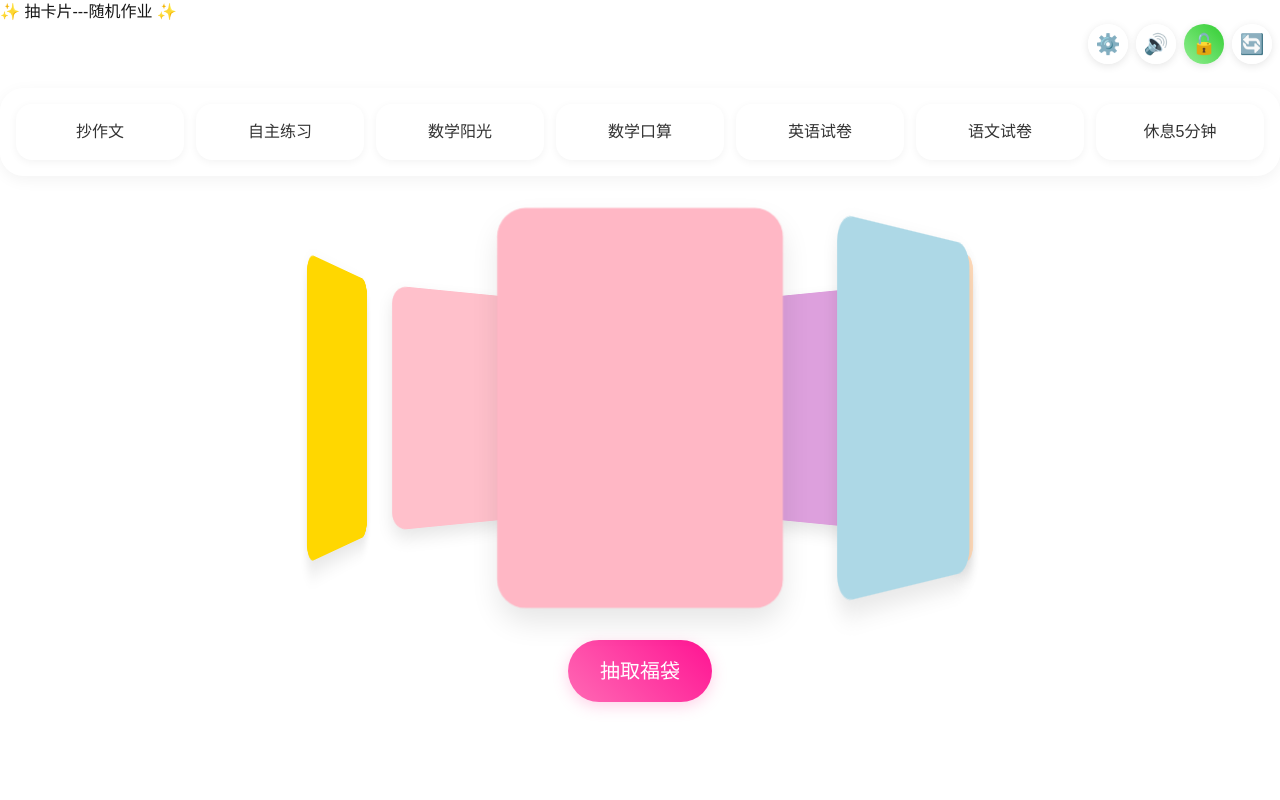
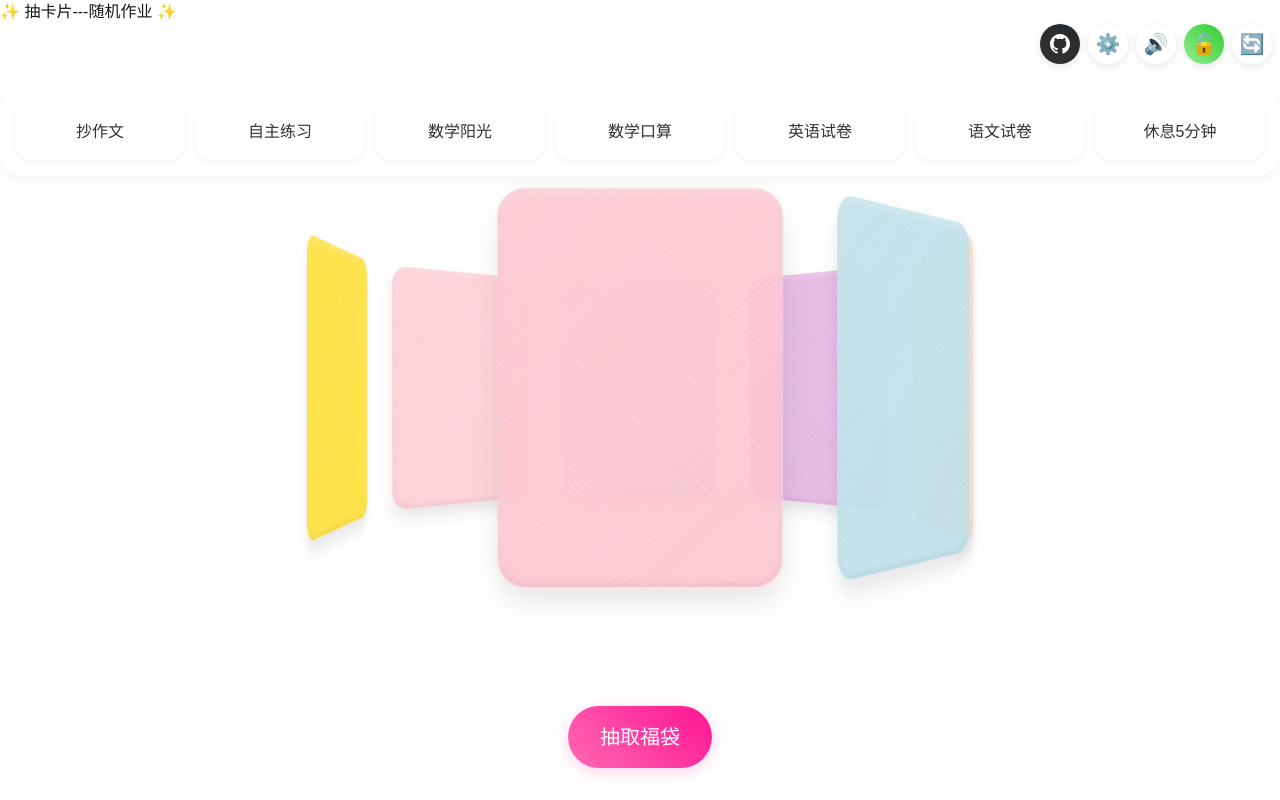
Before and after one commit to ge2009/lucky-draw, a Next.js app: page / in a window 1280 px wide. Built offline with nearby package versions, Linux system fonts and the light colour scheme.

Commit message:
添加 GitHub 链接按钮并优化 LuckyCard 组件样式，调整卡片高度和背景效果，增强按钮交互体验

```diff
--- a/src/components/LuckyCard.tsx
+++ b/src/components/LuckyCard.tsx
@@ -260,6 +260,17 @@ const LuckyCard = () => {
   return (
     <StyledWrapper $isChildLocked={isChildLocked}>
       <div className="controls">
+        <a
+          href="https://github.com/ge2009/lucky-draw"
+          target="_blank"
+          rel="noopener noreferrer"
+          className="control-button github-button"
+          aria-label="访问 GitHub 仓库"
+        >
+          <svg viewBox="0 0 24 24" width="24" height="24" fill="currentColor">
+            <path d="M12 2C6.477 2 2 6.477 2 12c0 4.42 2.865 8.17 6.839 9.49.5.092.682-.217.682-.482 0-.237-.008-.866-.013-1.7-2.782.604-3.369-1.34-3.369-1.34-.454-1.156-1.11-1.464-1.11-1.464-.908-.62.069-.608.069-.608 1.003.07 1.531 1.03 1.531 1.03.892 1.529 2.341 1.087 2.91.832.092-.647.35-1.088.636-1.338-2.22-.253-4.555-1.11-4.555-4.943 0-1.091.39-1.984 1.029-2.683-.103-.253-.446-1.27.098-2.647 0 0 .84-.269 2.75 1.025A9.578 9.578 0 0112 6.836c.85.004 1.705.114 2.504.336 1.909-1.294 2.747-1.025 2.747-1.025.546 1.377.203 2.394.1 2.647.64.699 1.028 1.592 1.028 2.683 0 3.842-2.339 4.687-4.566 4.935.359.309.678.919.678 1.852 0 1.336-.012 2.415-.012 2.743 0 .267.18.578.688.48C19.138 20.167 22 16.418 22 12c0-5.523-4.477-10-10-10z" />
+          </svg>
+        </a>
         <button
           className="control-button settings-button"
           onClick={handleSettingsClick}
@@ -419,6 +430,7 @@ const StyledWrapper = styled.div<{ $isChildLocked?: boolean }>`
     transition: all 0.3s;
     backdrop-filter: blur(5px);
     box-shadow: 0 2px 8px rgba(0, 0, 0, 0.1);
+    text-decoration: none; // 为链接添加样式
 
     &:hover {
       transform: translateY(-2px);
@@ -435,6 +447,21 @@ const StyledWrapper = styled.div<{ $isChildLocked?: boolean }>`
         'linear-gradient(45deg, #ff69b4, #ff1493)' :
         'linear-gradient(45deg, #90EE90, #32CD32)'};
       color: white;
+    }
+
+    &.github-button {
+      background: linear-gradient(45deg, #333, #24292e);
+      color: white;
+      padding: 0.5rem;
+
+      svg {
+        width: 1.5rem;
+        height: 1.5rem;
+      }
+
+      &:hover {
+        background: linear-gradient(45deg, #24292e, #1a1a1a);
+      }
     }
   }
 
@@ -549,7 +576,7 @@ const StyledWrapper = styled.div<{ $isChildLocked?: boolean }>`
   .wrapper {
     position: relative;
     width: 100%;
-    height: 50vh;
+    height: 45vh;
     perspective: 1000px;
     margin: 1rem 0;
   }
@@ -575,15 +602,50 @@ const StyledWrapper = styled.div<{ $isChildLocked?: boolean }>`
     transform: translate(-50%, -50%)
                rotateY(calc(var(--index) * 45deg))
                translateZ(300px);
-    background: rgb(var(--color-card));
+    background: linear-gradient(
+      135deg,
+      rgb(var(--color-card)) 0%,
+      rgba(var(--color-card), 0.8) 100%
+    );
     border-radius: 20px;
     display: flex;
     align-items: center;
     justify-content: center;
     font-size: 24px;
-    box-shadow: 0 10px 20px rgba(0, 0, 0, 0.1);
+    box-shadow:
+      0 10px 20px rgba(0, 0, 0, 0.1),
+      0 2px 6px rgba(255, 255, 255, 0.3) inset,
+      0 -2px 6px rgba(0, 0, 0, 0.1) inset;
     backface-visibility: visible;
     transition: all 0.5s;
+    overflow: hidden;
+    border: 1px solid rgba(255, 255, 255, 0.3);
+
+    &::before {
+      content: '';
+      position: absolute;
+      inset: 0;
+      background: linear-gradient(
+        135deg,
+        rgba(255, 255, 255, 0.4) 0%,
+        rgba(255, 255, 255, 0.1) 100%
+      );
+      opacity: 0.7;
+    }
+
+    &::after {
+      content: '';
+      position: absolute;
+      inset: 1px;
+      border-radius: 19px;
+      background: repeating-linear-gradient(
+        45deg,
+        rgba(255, 255, 255, 0.1) 0px,
+        rgba(255, 255, 255, 0.1) 2px,
+        transparent 2px,
+        transparent 4px
+      );
+    }
 
     @media (max-width: 640px) {
       width: 150px;
@@ -596,6 +658,10 @@ const StyledWrapper = styled.div<{ $isChildLocked?: boolean }>`
 
     &.move-to-front {
       animation: moveToFront 0.5s forwards;
+      box-shadow:
+        0 20px 40px rgba(0, 0, 0, 0.2),
+        0 4px 12px rgba(255, 255, 255, 0.4) inset,
+        0 -4px 12px rgba(0, 0, 0, 0.1) inset;
     }
 
     &.return-to-pool {
@@ -628,6 +694,10 @@ const StyledWrapper = styled.div<{ $isChildLocked?: boolean }>`
   }
 
   .draw-button {
+    position: fixed;
+    bottom: 2rem;
+    left: 50%;
+    transform: translateX(-50%);
     background: linear-gradient(45deg, #ff69b4, #ff1493);
     color: white;
     border: none;
@@ -637,11 +707,10 @@ const StyledWrapper = styled.div<{ $isChildLocked?: boolean }>`
     cursor: pointer;
     transition: all 0.3s;
     box-shadow: 0 4px 15px rgba(255, 105, 180, 0.3);
-    margin-top: auto;
-    margin-bottom: 1rem;
+    z-index: 50;
 
     &:hover {
-      transform: translateY(-2px);
+      transform: translateX(-50%) translateY(-2px);
       box-shadow: 0 6px 20px rgba(255, 105, 180, 0.4);
     }
 
@@ -649,11 +718,17 @@ const StyledWrapper = styled.div<{ $isChildLocked?: boolean }>`
       opacity: 0.7;
       cursor: not-allowed;
     }
+
+    @media (max-width: 640px) {
+      padding: 0.75rem 1.5rem;
+      font-size: 1rem;
+      bottom: 1.5rem;
+    }
   }
 
   .result {
     position: fixed;
-    bottom: 1rem;
+    bottom: 6rem;
     left: 50%;
     transform: translateX(-50%);
     background: rgba(255, 255, 255, 0.9);
@@ -665,6 +740,12 @@ const StyledWrapper = styled.div<{ $isChildLocked?: boolean }>`
     backdrop-filter: blur(5px);
     z-index: 100;
     white-space: nowrap;
+
+    @media (max-width: 640px) {
+      bottom: 5rem;
+      font-size: 1rem;
+      padding: 0.75rem 1.5rem;
+    }
   }
 
   .password-modal {
@@ -765,15 +846,27 @@ const StyledWrapper = styled.div<{ $isChildLocked?: boolean }>`
   @keyframes moveToFront {
     to {
       transform: translate(-50%, -50%) rotateY(0) translateZ(400px) scale(1.2);
+      box-shadow:
+        0 30px 60px rgba(0, 0, 0, 0.3),
+        0 6px 16px rgba(255, 255, 255, 0.4) inset,
+        0 -6px 16px rgba(0, 0, 0, 0.1) inset;
     }
   }
 
   @keyframes returnToPool {
     from {
       transform: translate(-50%, -50%) rotateY(0) translateZ(400px) scale(1.2);
+      box-shadow:
+        0 30px 60px rgba(0, 0, 0, 0.3),
+        0 6px 16px rgba(255, 255, 255, 0.4) inset,
+        0 -6px 16px rgba(0, 0, 0, 0.1) inset;
     }
     to {
       transform: translate(-50%, -50%) rotateY(0) translateZ(300px) scale(1);
+      box-shadow:
+        0 10px 20px rgba(0, 0, 0, 0.1),
+        0 2px 6px rgba(255, 255, 255, 0.3) inset,
+        0 -2px 6px rgba(0, 0, 0, 0.1) inset;
     }
   }
 `;
```
